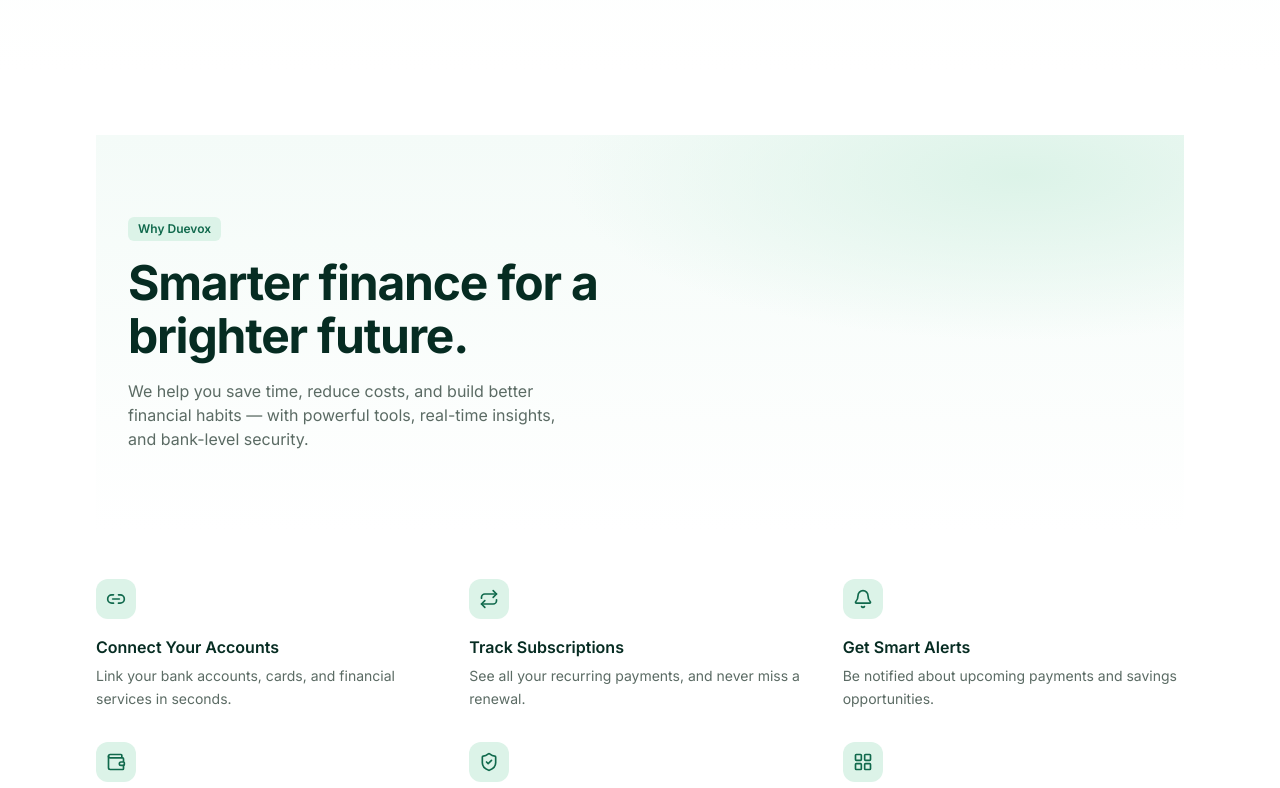
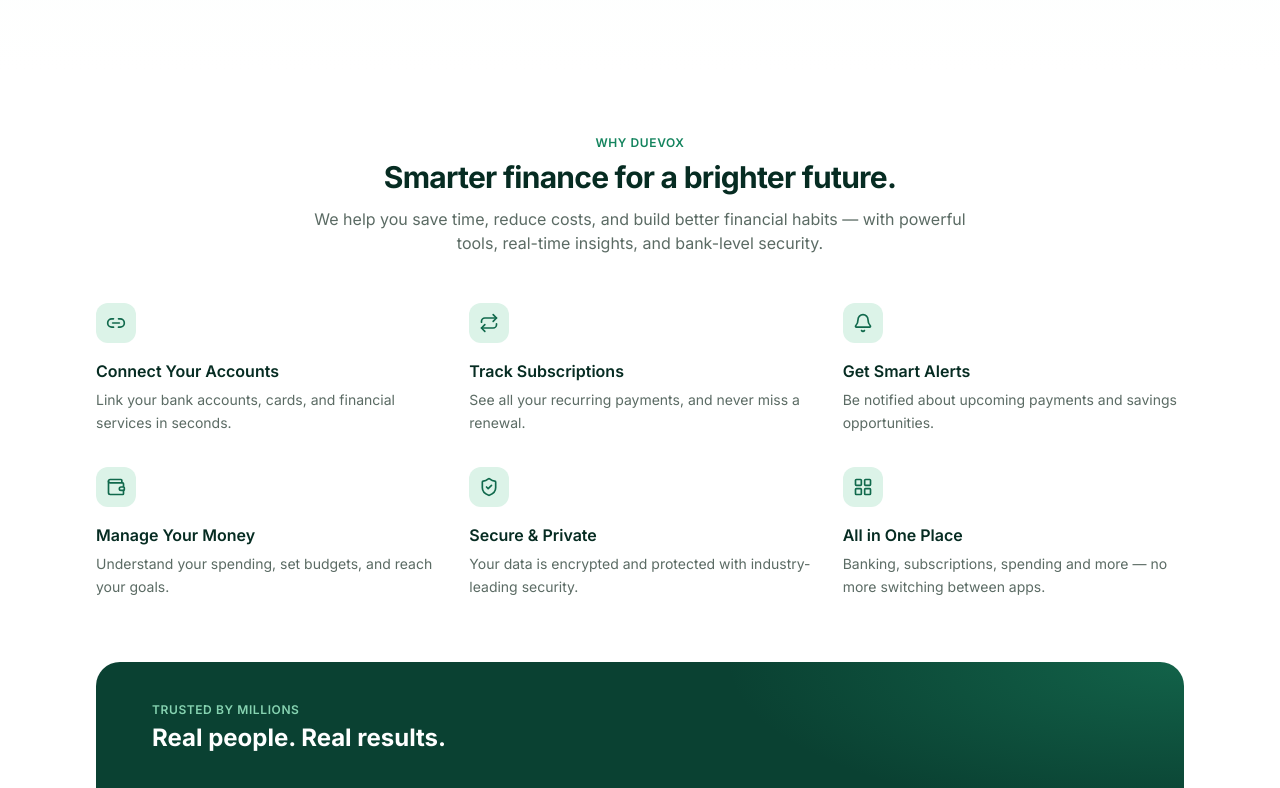
Before and after one commit to Duer-ra/homepage, a Next.js app in the folder duevox/: page / in a window 1280 px wide. Shown: the part 600-1388 px from the top of the page. Built offline with nearby package versions, Linux system fonts and the light colour scheme.

Commit message:
Fix SectionHeading

```diff
--- a/duevox/components/SectionHeading.tsx
+++ b/duevox/components/SectionHeading.tsx
@@ -1,33 +1,21 @@
-import Container from "./Container";
-
-export default function PageHero({
+export default function SectionHeading({
   eyebrow,
   title,
   description,
-  children,
-  visual,
+  align = "center",
 }: {
-  eyebrow: string;
-  title: React.ReactNode;
-  description: string;
-  children?: React.ReactNode;
-  visual?: React.ReactNode;
+  eyebrow?: string;
+  title: string;
+  description?: string;
+  align?: "center" | "left";
 }) {
   return (
-    <section className="bg-mint-glow overflow-hidden">
-      <Container className="grid items-center gap-10 py-14 md:grid-cols-2 md:py-20">
-        <div>
-          <span className="inline-block rounded-md bg-brand-100 px-2.5 py-1 text-xs font-semibold text-brand-700">
-            {eyebrow}
-          </span>
-          <h1 className="mt-4 text-4xl font-bold leading-[1.1] tracking-tight text-brand-950 md:text-5xl">
-            {title}
-          </h1>
-          <p className="mt-4 max-w-md text-muted">{description}</p>
-          {children && <div className="mt-6">{children}</div>}
-        </div>
-        {visual && <div className="relative flex justify-center md:justify-end">{visual}</div>}
-      </Container>
-    </section>
+    <div className={align === "center" ? "mx-auto max-w-2xl text-center" : "max-w-2xl"}>
+      {eyebrow && (
+        <p className="text-xs font-semibold uppercase tracking-wider text-brand-600">{eyebrow}</p>
+      )}
+      <h2 className="mt-2 text-2xl font-bold tracking-tight text-brand-950 md:text-3xl">{title}</h2>
+      {description && <p className="mt-3 text-muted">{description}</p>}
+    </div>
   );
 }
```
